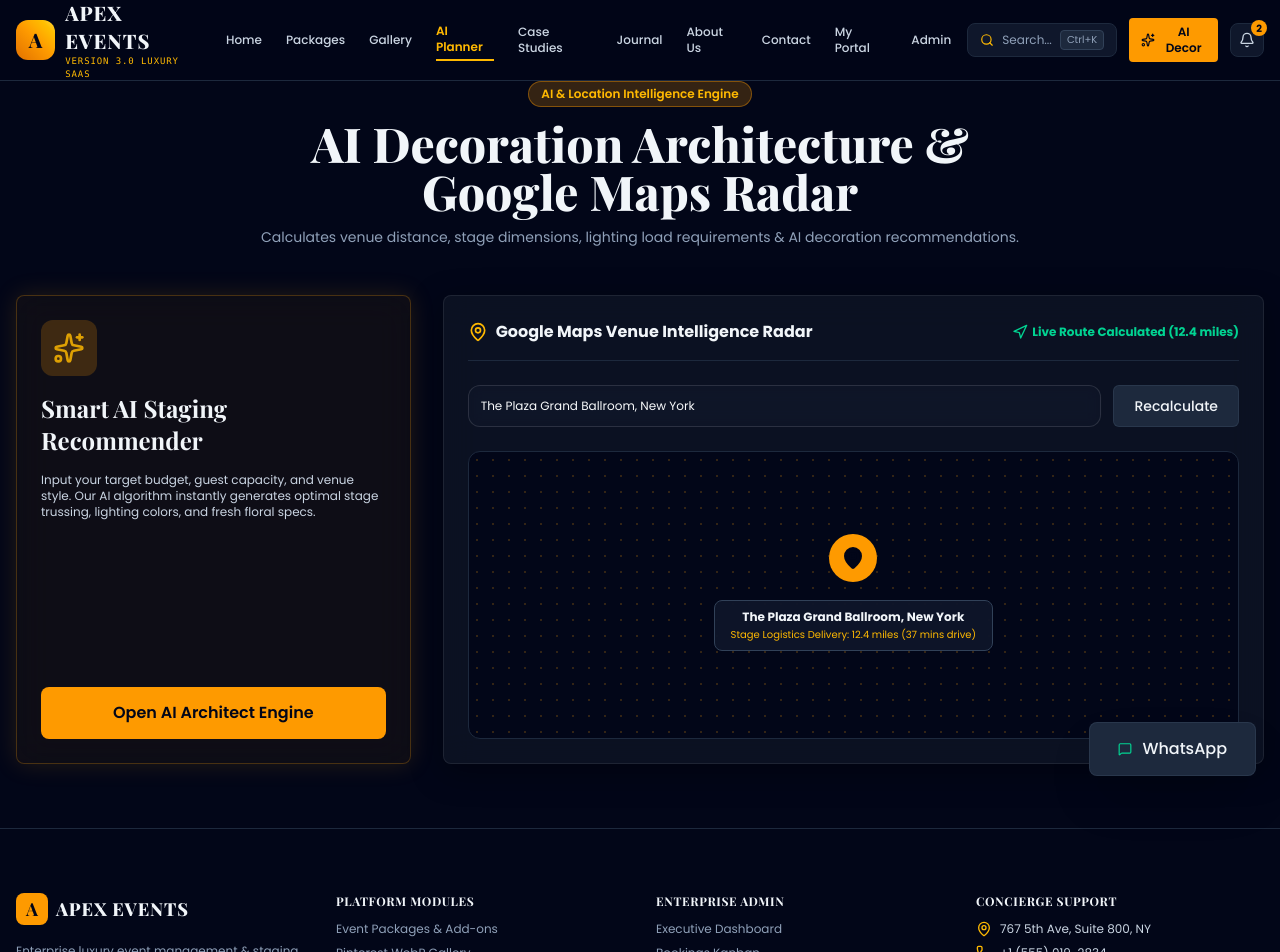
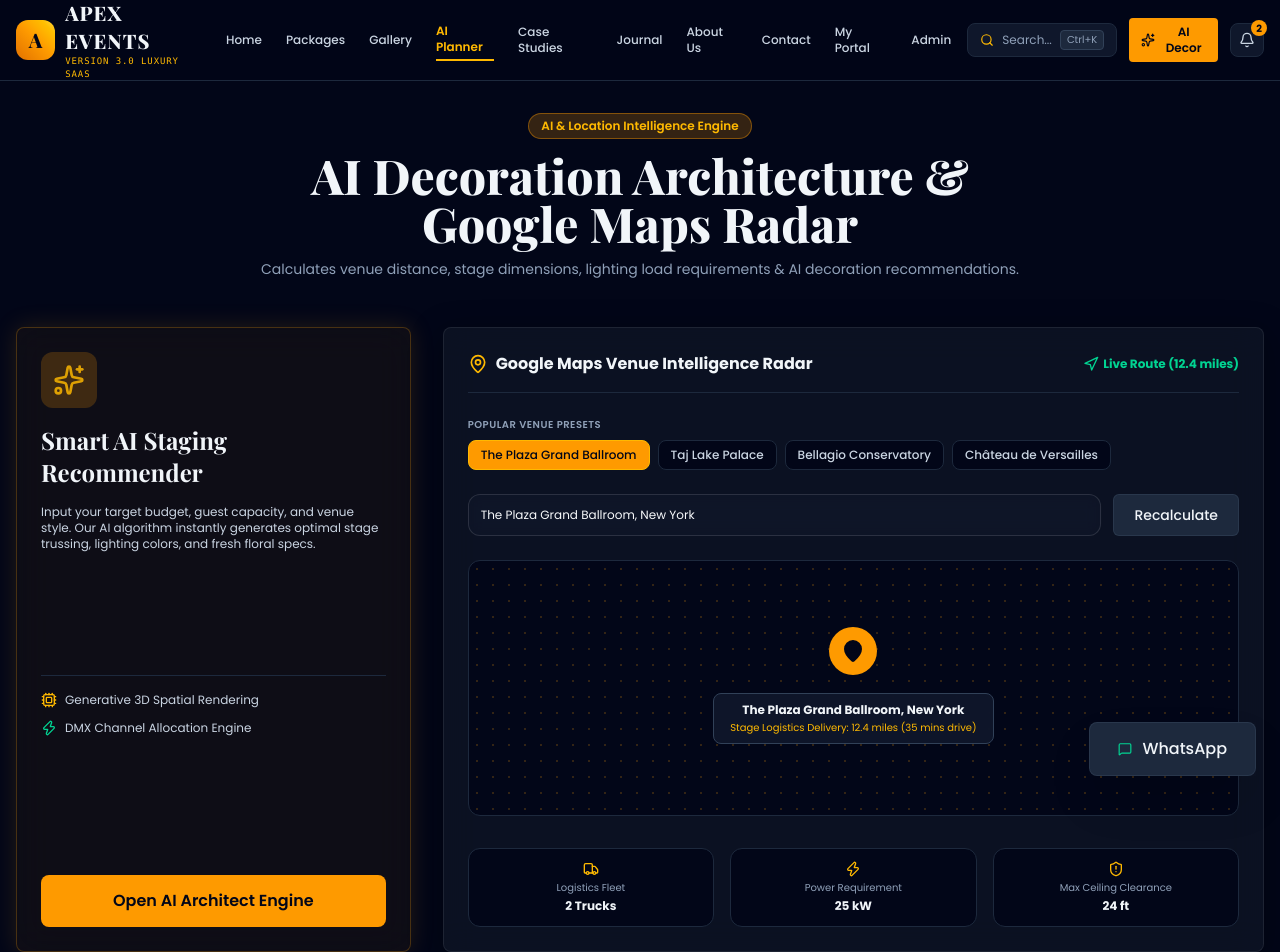
Before and after one commit to sahilyadav-01/apextech, a React (Vite) app: page /#/ai-planner in a window 1280 px wide. Shown: the top 952 px of the page. Built offline with nearby package versions, Linux system fonts and the light colour scheme; a web font is replaced by a local one.

Commit message:
feat: implement InteractiveGalleryPage and AiEventPlannerPage for customer experience</div>

```diff
--- a/src/pages/v3/Customer/AiEventPlannerPage.tsx
+++ b/src/pages/v3/Customer/AiEventPlannerPage.tsx
@@ -1,17 +1,39 @@
 import React, { useState } from 'react';
-import { Sparkles, MapPin, Navigation } from 'lucide-react';
+import { Sparkles, MapPin, Navigation, Truck, Zap, ShieldAlert, Cpu } from 'lucide-react';
 import { useV3Store } from '../../../store/v3Store';
 import { GlassCard } from '../../../components/v3/ui/GlassCard';
 import { Button } from '../../../components/v3/ui/Button';
 
-
 export const AiEventPlannerPage: React.FC = () => {
   const { setAiModalOpen } = useV3Store();
   const [venueSearch, setVenueSearch] = useState('The Plaza Grand Ballroom, New York');
-  const [calculatedDistance, setCalculatedDistance] = useState<number | null>(12.4);
+  const [calculatedDistance, setCalculatedDistance] = useState<number>(12.4);
+
+  const venuePresets = [
+    { name: 'The Plaza Grand Ballroom, New York', dist: 12.4, fleet: '2 Trucks', wattage: '25 kW', height: '24 ft' },
+    { name: 'Taj Lake Palace, Udaipur', dist: 45.8, fleet: '4 Watercraft + 3 Trucks', wattage: '40 kW', height: '30 ft' },
+    { name: 'Bellagio Conservatory, Las Vegas', dist: 8.2, fleet: '2 Trucks', wattage: '35 kW', height: '28 ft' },
+    { name: 'Château de Versailles, France', dist: 18.6, fleet: '3 Trucks', wattage: '50 kW', height: '32 ft' },
+  ];
+
+  const handleSelectPreset = (presetName: string) => {
+    const selected = venuePresets.find(v => v.name === presetName);
+    if (selected) {
+      setVenueSearch(selected.name);
+      setCalculatedDistance(selected.dist);
+    }
+  };
+
+  const currentPreset = venuePresets.find(v => v.name === venueSearch) || {
+    name: venueSearch,
+    dist: calculatedDistance,
+    fleet: '2 Transport Trucks',
+    wattage: '30 kW DMX',
+    height: '22 ft Trussing',
+  };
 
   return (
-    <div className="space-y-12 pb-16 font-poppins max-w-7xl mx-auto px-4 animate-fade-in">
+    <div className="space-y-12 pb-16 font-poppins max-w-7xl mx-auto px-4 animate-fade-in pt-8">
       {/* Title */}
       <div className="text-center max-w-3xl mx-auto space-y-3">
         <div className="inline-block px-3 py-1 bg-amber-500/20 text-amber-400 text-xs font-semibold rounded-full border border-amber-500/40">
@@ -38,7 +60,18 @@
             </p>
           </div>
 
-          <Button variant="primary" size="lg" className="w-full shadow-glow-gold" onClick={() => setAiModalOpen(true)}>
+          <div className="space-y-3 pt-4 border-t border-slate-800 text-xs text-slate-300">
+            <div className="flex items-center gap-2">
+              <Cpu className="w-4 h-4 text-amber-400" />
+              <span>Generative 3D Spatial Rendering</span>
+            </div>
+            <div className="flex items-center gap-2">
+              <Zap className="w-4 h-4 text-emerald-400" />
+              <span>DMX Channel Allocation Engine</span>
+            </div>
+          </div>
+
+          <Button variant="primary" size="lg" className="w-full shadow-glow-gold mt-4" onClick={() => setAiModalOpen(true)}>
             Open AI Architect Engine
           </Button>
         </GlassCard>
@@ -50,7 +83,25 @@
               <MapPin className="w-5 h-5 text-amber-400" /> Google Maps Venue Intelligence Radar
             </div>
             <div className="text-xs text-emerald-400 font-bold flex items-center gap-1">
-              <Navigation className="w-4 h-4" /> Live Route Calculated ({calculatedDistance} miles)
+              <Navigation className="w-4 h-4" /> Live Route ({calculatedDistance} miles)
+            </div>
+          </div>
+
+          {/* Preset Buttons */}
+          <div className="space-y-2">
+            <span className="text-[10px] text-slate-400 font-semibold uppercase tracking-wider block">Popular Venue Presets</span>
+            <div className="flex flex-wrap gap-2">
+              {venuePresets.map((vp) => (
+                <button
+                  key={vp.name}
+                  onClick={() => handleSelectPreset(vp.name)}
+                  className={`px-3 py-1.5 rounded-lg text-xs font-medium border transition-all ${
+                    venueSearch === vp.name ? 'bg-amber-500 text-slate-950 border-amber-400 font-bold' : 'bg-slate-950 text-slate-300 border-slate-800 hover:border-slate-700'
+                  }`}
+                >
+                  {vp.name.split(',')[0]}
+                </button>
+              ))}
             </div>
           </div>
 
@@ -69,7 +120,7 @@
           </div>
 
           {/* Interactive Map Visual Mock */}
-          <div className="relative w-full h-72 rounded-xl overflow-hidden border border-slate-800 bg-slate-950 flex items-center justify-center">
+          <div className="relative w-full h-64 rounded-xl overflow-hidden border border-slate-800 bg-slate-950 flex items-center justify-center">
             {/* Styled Map Background Grid */}
             <div className="absolute inset-0 opacity-20 bg-[radial-gradient(#F59E0B_1px,transparent_1px)] [background-size:16px_16px]" />
 
@@ -77,10 +128,29 @@
               <div className="w-12 h-12 bg-amber-500 text-slate-950 rounded-full flex items-center justify-center mx-auto shadow-glow-gold animate-bounce">
                 <MapPin className="w-6 h-6 fill-slate-950" />
               </div>
-              <div className="bg-slate-900/90 border border-slate-700 px-4 py-2 rounded-lg backdrop-blur-md">
+              <div className="bg-slate-900/95 border border-slate-700 px-4 py-2 rounded-lg backdrop-blur-md">
                 <div className="font-bold text-slate-100 text-xs">{venueSearch}</div>
-                <div className="text-[10px] text-amber-400 mt-0.5">Stage Logistics Delivery: {calculatedDistance} miles ({Math.round(calculatedDistance! * 3)} mins drive)</div>
+                <div className="text-[10px] text-amber-400 mt-0.5">Stage Logistics Delivery: {calculatedDistance} miles ({Math.round(calculatedDistance * 2.8)} mins drive)</div>
               </div>
+            </div>
+          </div>
+
+          {/* Calculated Specs Bar */}
+          <div className="grid grid-cols-3 gap-4 pt-2 text-center text-xs">
+            <div className="p-3 bg-slate-950 rounded-xl border border-slate-800 space-y-1">
+              <Truck className="w-4 h-4 text-amber-400 mx-auto" />
+              <div className="text-slate-400 text-[10px]">Logistics Fleet</div>
+              <div className="font-bold text-slate-100">{currentPreset.fleet}</div>
+            </div>
+            <div className="p-3 bg-slate-950 rounded-xl border border-slate-800 space-y-1">
+              <Zap className="w-4 h-4 text-amber-400 mx-auto" />
+              <div className="text-slate-400 text-[10px]">Power Requirement</div>
+              <div className="font-bold text-slate-100">{currentPreset.wattage}</div>
+            </div>
+            <div className="p-3 bg-slate-950 rounded-xl border border-slate-800 space-y-1">
+              <ShieldAlert className="w-4 h-4 text-amber-400 mx-auto" />
+              <div className="text-slate-400 text-[10px]">Max Ceiling Clearance</div>
+              <div className="font-bold text-slate-100">{currentPreset.height}</div>
             </div>
           </div>
         </GlassCard>
--- a/src/pages/v3/Customer/InteractiveGalleryPage.tsx
+++ b/src/pages/v3/Customer/InteractiveGalleryPage.tsx
@@ -1,20 +1,22 @@
 import React, { useState } from 'react';
-import { X } from 'lucide-react';
+import { X, Sparkles, Send } from 'lucide-react';
 import { useV3Store } from '../../../store/v3Store';
 import { GlassCard } from '../../../components/v3/ui/GlassCard';
-
+import { Button } from '../../../components/v3/ui/Button';
+import { useNavigate } from 'react-router-dom';
 
 export const InteractiveGalleryPage: React.FC = () => {
-  const { galleryItems } = useV3Store();
+  const { galleryItems, setAiModalOpen } = useV3Store();
   const [activeCategory, setActiveCategory] = useState('All');
   const [activeLightboxItem, setActiveLightboxItem] = useState<any>(null);
+  const navigate = useNavigate();
 
   const filteredItems = activeCategory === 'All'
     ? galleryItems
     : galleryItems.filter((g) => g.category.toLowerCase() === activeCategory.toLowerCase());
 
   return (
-    <div className="space-y-8 pb-16 font-poppins animate-fade-in">
+    <div className="space-y-8 pb-16 font-poppins animate-fade-in pt-8">
       {/* Title */}
       <div className="text-center max-w-2xl mx-auto space-y-2">
         <h1 className="text-3xl sm:text-5xl font-heading font-extrabold text-slate-100">
@@ -32,10 +34,10 @@
             key={cat}
             onClick={() => setActiveCategory(cat)}
             className={`px-4 py-2 rounded-full text-xs font-semibold uppercase tracking-wider transition-all ${
-              activeCategory === cat ? 'bg-amber-500 text-slate-950 shadow-glow-gold' : 'bg-slate-900 text-slate-400 hover:text-slate-200'
+              activeCategory === cat ? 'bg-amber-500 text-slate-950 shadow-glow-gold font-bold' : 'bg-slate-900 text-slate-400 hover:text-slate-200'
             }`}
           >
-            {cat}
+            {cat} ({cat === 'All' ? galleryItems.length : galleryItems.filter(g => g.category.toLowerCase() === cat.toLowerCase()).length})
           </button>
         ))}
       </div>
@@ -79,11 +81,40 @@
             >
               <X className="w-6 h-6" />
             </button>
-            <img src={activeLightboxItem.imageUrl} alt={activeLightboxItem.title} className="w-full max-h-[70vh] object-cover" />
-            <div className="p-6 space-y-2 bg-slate-900">
-              <div className="text-amber-400 font-bold text-xs uppercase">{activeLightboxItem.category} • {activeLightboxItem.compressedSize}</div>
-              <h3 className="text-2xl font-heading font-bold text-slate-100">{activeLightboxItem.title}</h3>
-              <p className="text-xs text-slate-400">Venue: {activeLightboxItem.venue} • Event Date: {activeLightboxItem.date}</p>
+            <img src={activeLightboxItem.imageUrl} alt={activeLightboxItem.title} className="w-full max-h-[60vh] object-cover" />
+            <div className="p-6 space-y-4 bg-slate-900">
+              <div className="flex flex-col sm:flex-row justify-between sm:items-center gap-2 border-b border-slate-800 pb-3">
+                <div>
+                  <span className="text-amber-400 font-bold text-xs uppercase">{activeLightboxItem.category} • {activeLightboxItem.compressedSize}</span>
+                  <h3 className="text-2xl font-heading font-bold text-slate-100">{activeLightboxItem.title}</h3>
+                  <p className="text-xs text-slate-400">Venue: {activeLightboxItem.venue} • Event Date: {activeLightboxItem.date}</p>
+                </div>
+
+                <div className="flex items-center gap-3 pt-2 sm:pt-0">
+                  <Button
+                    variant="outline"
+                    size="sm"
+                    onClick={() => {
+                      setActiveLightboxItem(null);
+                      setAiModalOpen(true);
+                    }}
+                    icon={<Sparkles className="w-4 h-4 text-amber-400" />}
+                  >
+                    AI Decor Match
+                  </Button>
+                  <Button
+                    variant="primary"
+                    size="sm"
+                    onClick={() => {
+                      setActiveLightboxItem(null);
+                      navigate('/contact');
+                    }}
+                    icon={<Send className="w-4 h-4" />}
+                  >
+                    Inquire This Style
+                  </Button>
+                </div>
+              </div>
             </div>
           </div>
         </div>
```
